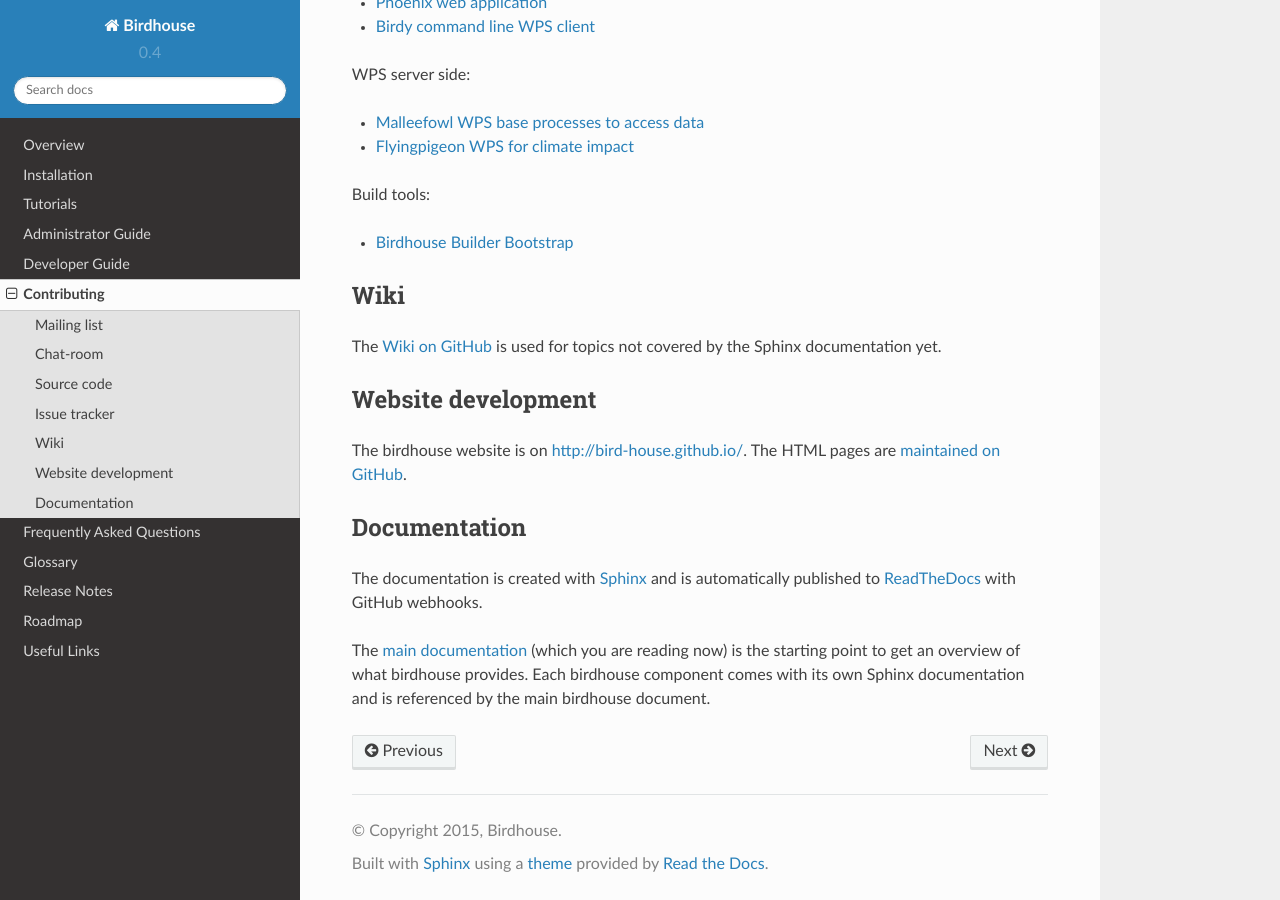
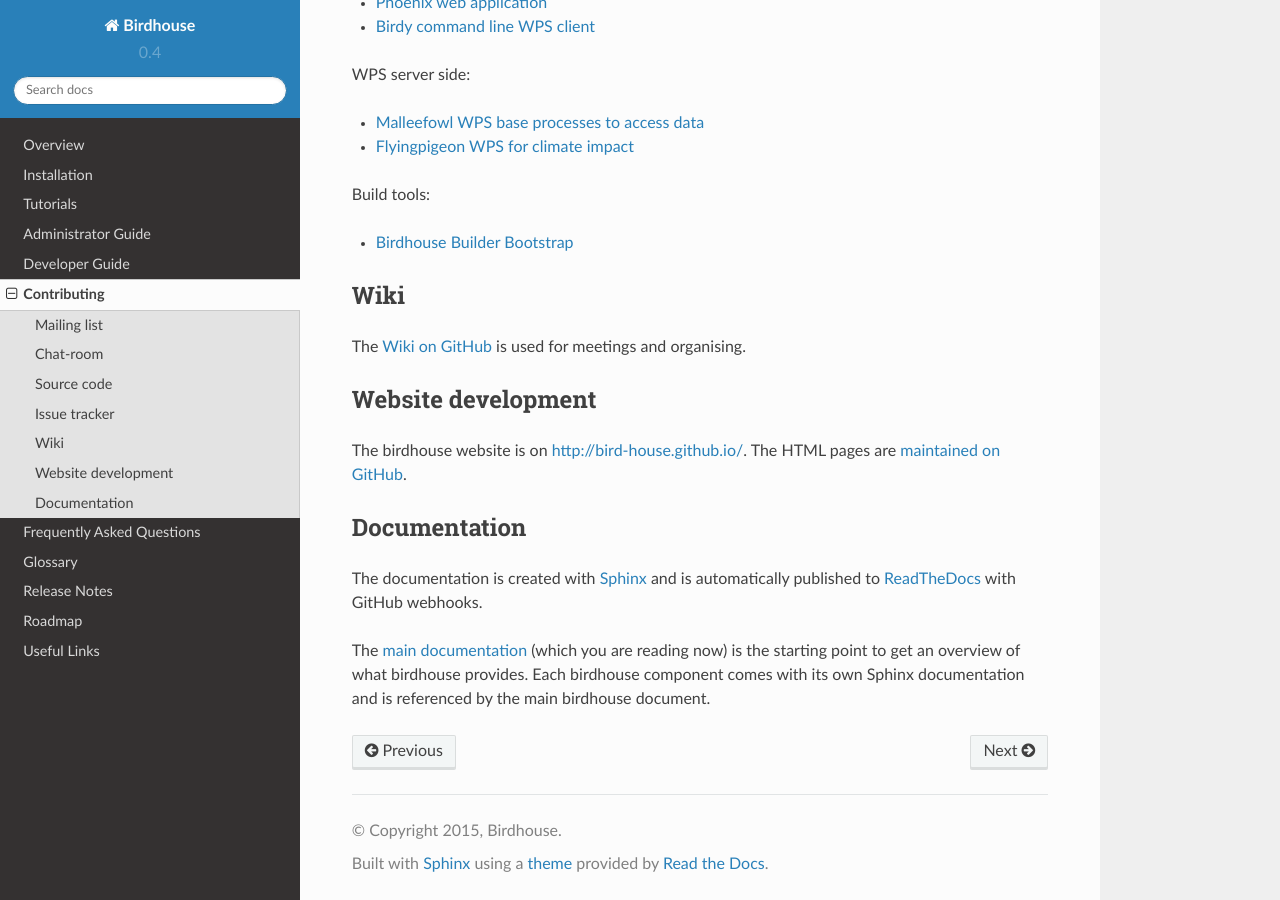
Before and after one commit to bird-house/birdhouse-docs, a Sphinx documentation site: the page built from docs/source/contributing.rst, in a window 1280 px wide and 900 px high, scrolled down 825 px. Built offline with Sphinx 7.4.7 and the Read the Docs theme 2.0.0, drawn with Linux system fonts in a browser that asks for light colours.

Commit message:
updated wiki

```diff
--- a/docs/source/contributing.rst
+++ b/docs/source/contributing.rst
@@ -46,7 +46,7 @@
 Wiki
 ----
 
-The `Wiki on GitHub <https://github.com/bird-house/bird-house.github.io/wiki>`_ is used for topics not covered by the Sphinx documentation yet.
+The `Wiki on GitHub <https://github.com/bird-house/bird-house.github.io/wiki>`_ is used for meetings and organising.
 
 
 Website development
```
